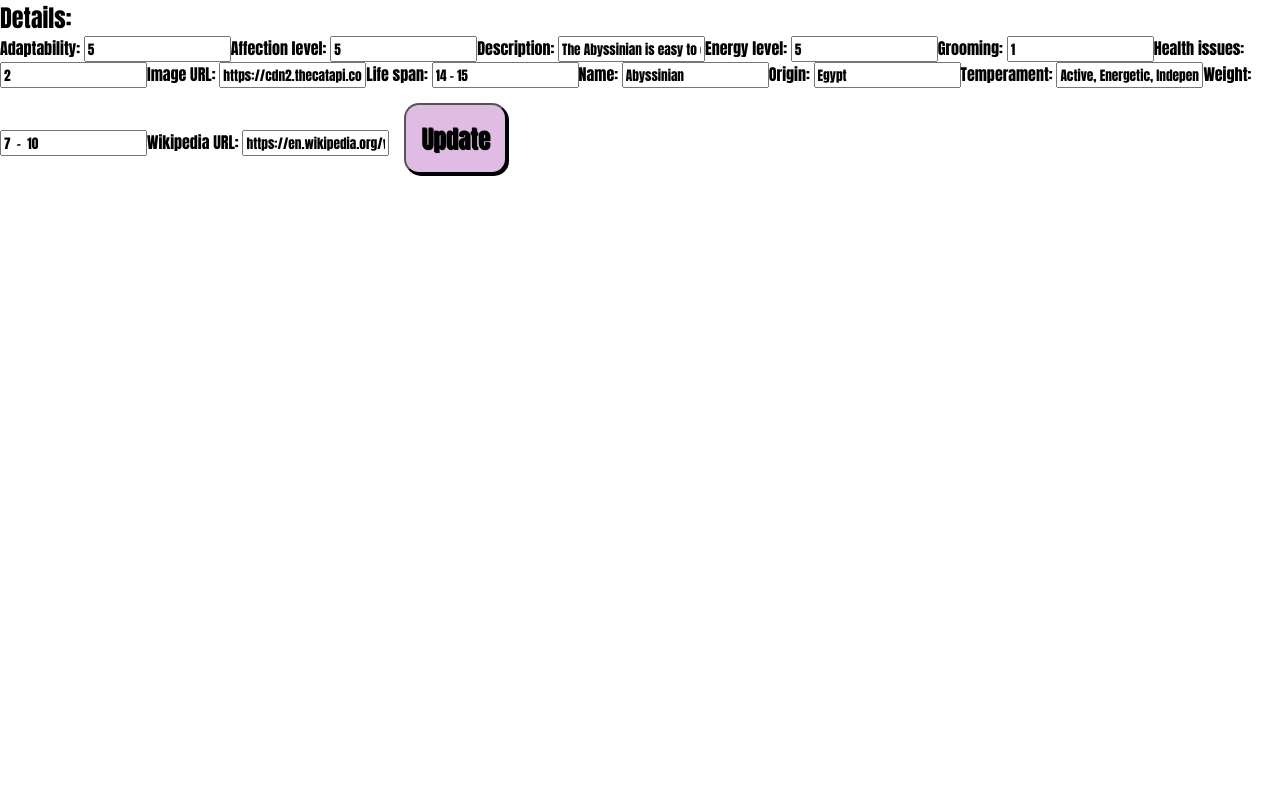
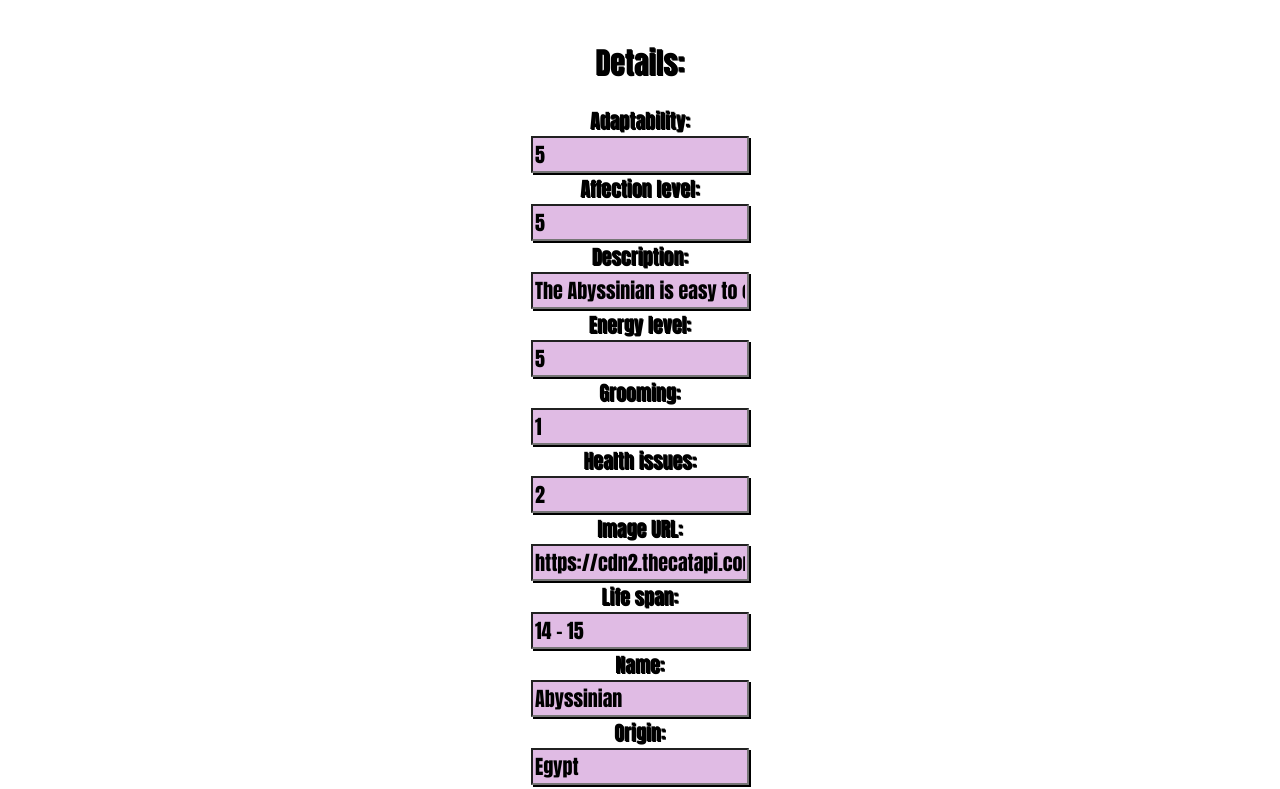
Before and after one commit to MultiverseLearningProducts/inventory_app_project_v2_mysql, a React (Create React App) app in the folder frontend/: page /edit-cat/1 in a window 1280 px wide. Shown: the top 789 px of the page. Built offline with nearby package versions, Linux system fonts and the light colour scheme; the HTML template or start-up script is replaced by a standard one.

Commit message:
Edit Page Display change

```diff
--- a/frontend/src/index.css
+++ b/frontend/src/index.css
@@ -83,6 +83,7 @@ button {
  border-radius: 15px;
  font-size: 25px;
 }
+
 
 @media screen and (max-width: 838px) {
   .catPhotos{
--- a/frontend/src/pages/Edit.jsx
+++ b/frontend/src/pages/Edit.jsx
@@ -1,5 +1,5 @@
 import {useState} from 'react';
-
+import './edit.css'
 export default function Edit({catId}) {
   const selectedCat = {
     adaptability: 5,
--- /dev/null
+++ b/frontend/src/pages/edit.css
@@ -0,0 +1,35 @@
+* {
+    margin: 0;
+}
+.edit-container {
+    display: flex;
+    flex-direction: row;
+    align-items: center;
+    justify-content: center;
+    font-size: 20px;
+    text-shadow: 1px 1px;
+    }
+
+    .edit-form {
+      display: flex;
+      flex-direction: column;
+      align-items: center;
+      justify-content: center;
+      padding: 20px;
+      margin: 20px;
+    }
+
+    form {
+        display: flex;
+        flex-direction: column;
+        align-items: center;
+        justify-content: center;
+        padding: 20px;
+
+    }
+
+    input {
+        font-size: 20px;
+        box-shadow: 2px 2px;
+        background-color: #E0BBE4;
+    }
```
Also changed, not shown: frontend/src/pages/Product.jsx (line endings or trailing spaces).
